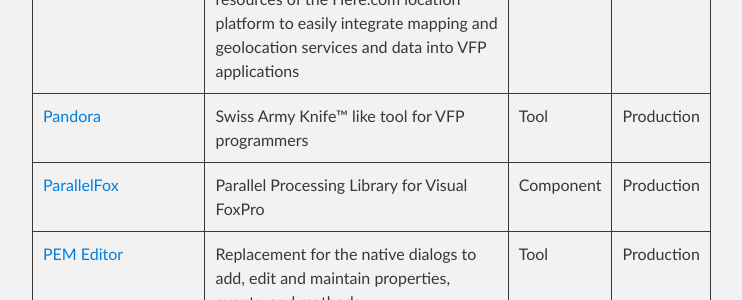
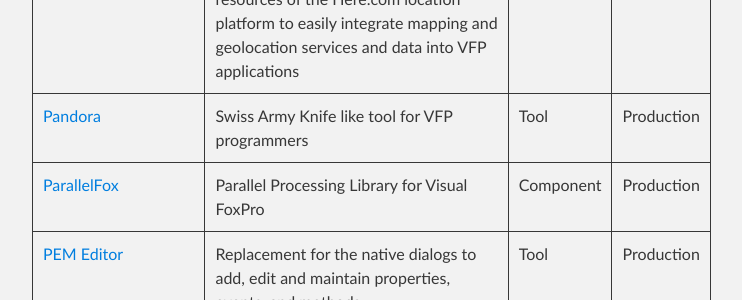
Before and after one commit to VFPX/VFPX.github.io, a Jekyll site: the page built from projects.md, in a window 1280 px wide and 900 px high, scrolled down 7569 px. Shown: the part 154-454 px from the top of the window, without its empty margins (288-1030 px from the left). Built offline with Jekyll 4.4.1, drawn with Linux system fonts in a browser that asks for light colours; our own code applies the rules of GitHub Pages for plain Markdown files.

Commit message:
Removed TM

```diff
--- a/_data/projects.json
+++ b/_data/projects.json
@@ -632,7 +632,7 @@
   {
     "project": "Pandora",
     "url": "https://github.com/tbleken/pandora",
-    "description": "Swiss Army Knife™ like tool for VFP programmers",
+    "description": "Swiss Army Knife like tool for VFP programmers",
     "state": "Production",
     "category": "Tool"
   },
```
